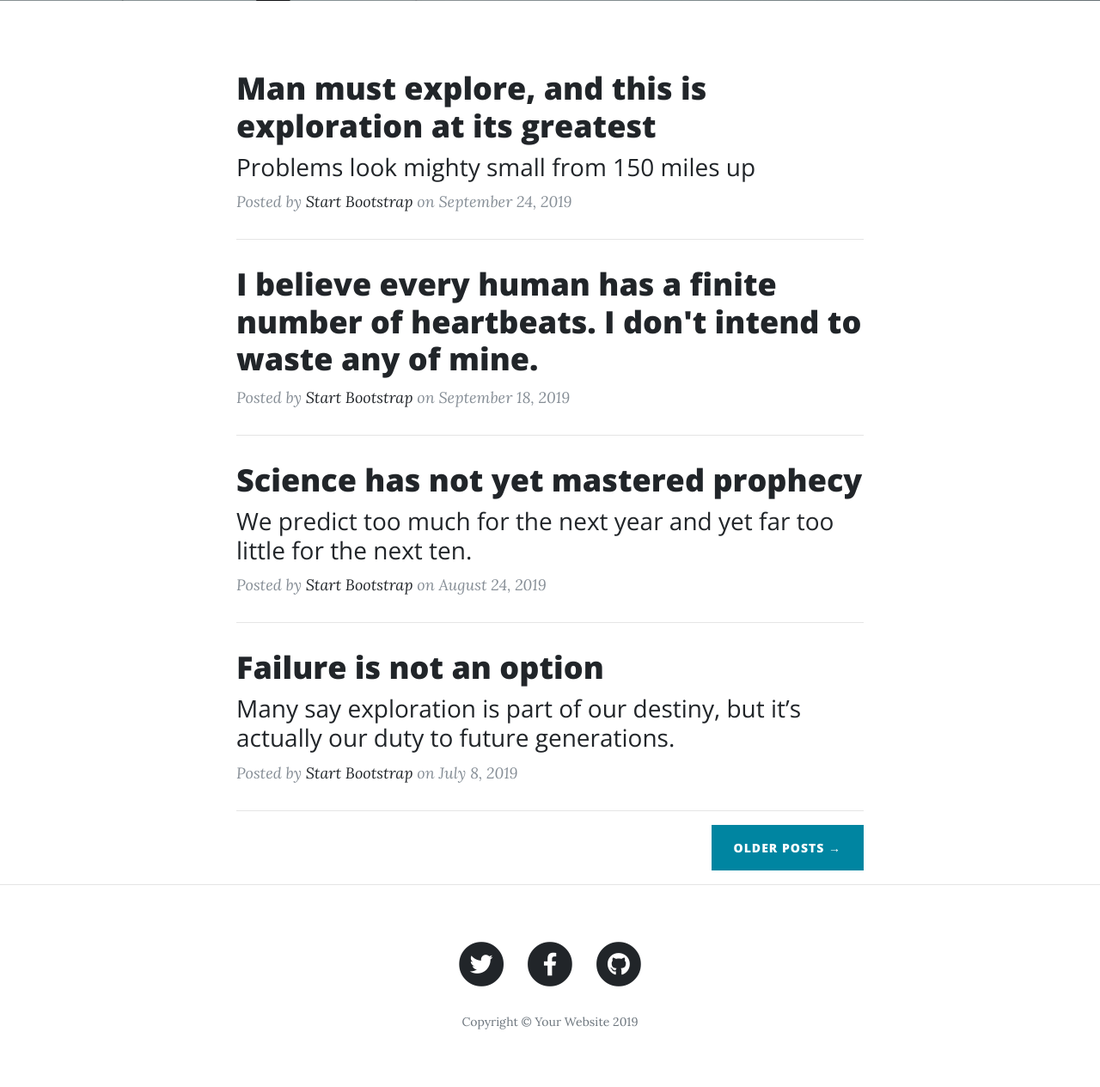
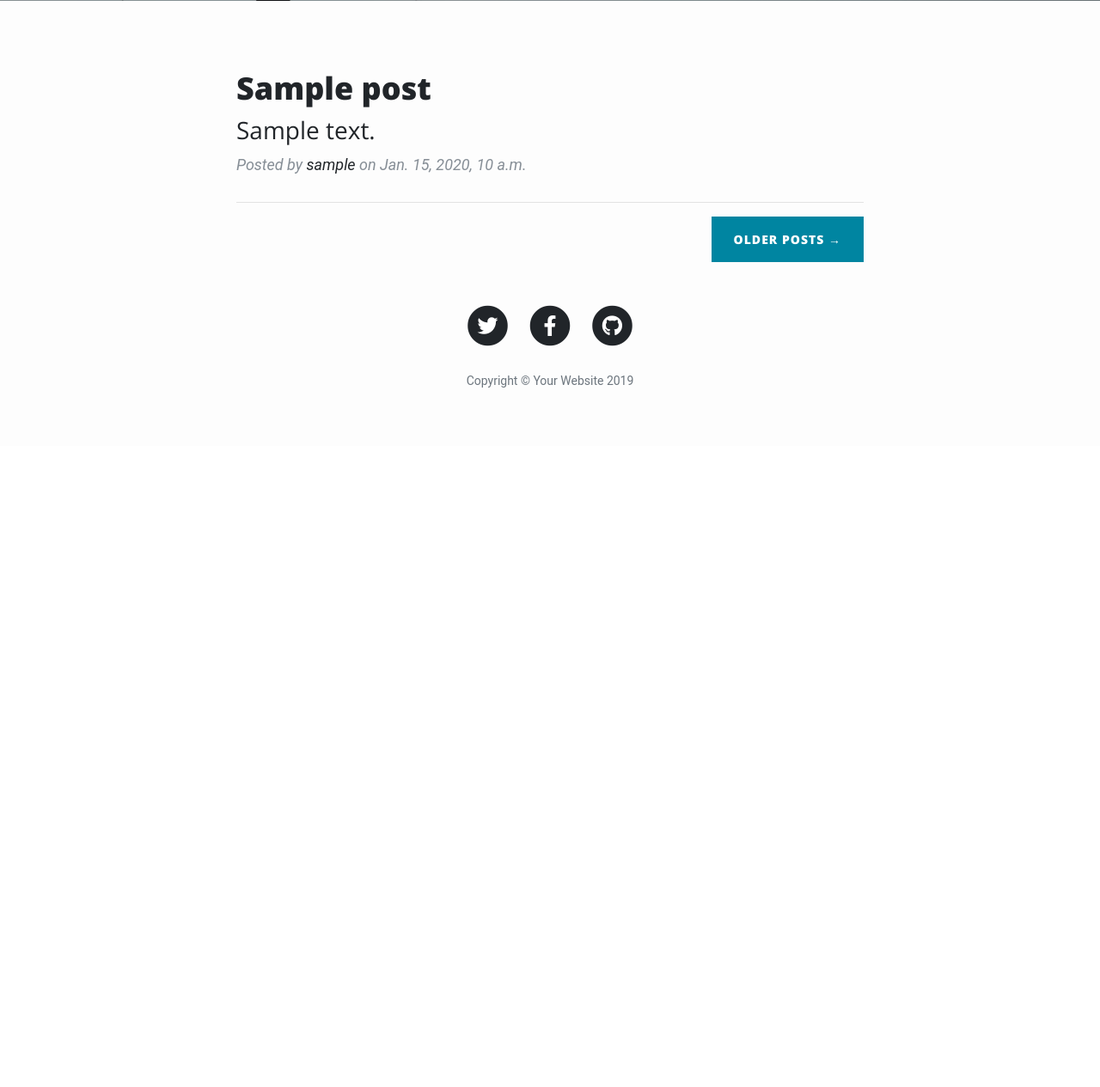
Before and after one commit to neyvis/mbs, a Django app: template my_bs_app/templates/index.html in a window 1280 px wide. Shown: the part 627-1892 px from the top of the page at 86% size. After the commit the page ends 1078 px from the top, so only its background shows below. Run offline with Django 3.2, Linux system fonts and the light colour scheme; the template is opened without the code that fills it: values that come from a table or form of the project are taken from there, others are empty; tables that the repository leaves empty hold one stand-in row (values such as "Sample post"); some libraries are stand-ins or nearby versions.

Commit message:
Adding a Post views

```diff
--- a/my_bs_app/admin.py
+++ b/my_bs_app/admin.py
@@ -7,6 +7,7 @@ class PostAdmin(admin.ModelAdmin):
     list_display = ('title', 'status', 'created_on')
     list_filter = ("status",)
     search_fields = ['title', 'content']
+    prepopulated_fields = {'slug': ('title',)}
 
 
 admin.site.register(Post, PostAdmin)
--- a/my_bs_app/models.py
+++ b/my_bs_app/models.py
@@ -9,8 +9,8 @@ STATUS = (
 
 class Post(models.Model):
     title = models.CharField(max_length=50)
-    author = models.OneToOneField(User, on_delete=models.CASCADE)
-    #slug = models.SlugField(max_length=200, unique=True)
+    author = models.ForeignKey(User, on_delete=models.CASCADE)
+    slug = models.SlugField(max_length=200, unique=True)
     created_on = models.DateTimeField(auto_now_add=True)
     updated_on = models.DateTimeField(auto_now=True)
     image = models.ImageField()
--- a/my_bs_app/templates/index.html
+++ b/my_bs_app/templates/index.html
@@ -1,3 +1,5 @@
+
+
 {%  load static %}
 
 <!DOCTYPE html>
@@ -54,6 +56,27 @@
     </div>
   </nav>
 
+
+
+  <!-- Main Content -->
+
+  {% block content %}
+  <style>
+      body {
+          font-family: "Roboto", sans-serif;
+          font-size: 18px;
+          background-color: #fdfdfd;
+      }
+
+      .head_text {
+          color: white;
+      }
+
+      .card {
+          box-shadow: 0 16px 48px #E3E7EB;
+      }
+  </style>
+
   <!-- Page Header -->
 
   <header class="masthead">
@@ -70,62 +93,24 @@
     </div>
   </header>
 
-  <!-- Main Content -->
   <div class="container">
     <div class="row">
       <div class="col-lg-8 col-md-10 mx-auto">
+        {% for post in post_list %}
         <div class="post-preview">
-          <a href="post.html">
+          <a href="{% url 'post_detail' post.slug  %}" >
             <h2 class="post-title">
-              Man must explore, and this is exploration at its greatest
+              {{ post.title }}
             </h2>
             <h3 class="post-subtitle">
-              Problems look mighty small from 150 miles up
+              {{post.content|slice:":200" }}
             </h3>
           </a>
           <p class="post-meta">Posted by
-            <a href="#">Start Bootstrap</a>
-            on September 24, 2019</p>
+            <a href="#">{{ post.author }}</a>
+            on {{ post.created_on}}</p>
         </div>
-        <hr>
-        <div class="post-preview">
-          <a href="post.html">
-            <h2 class="post-title">
-              I believe every human has a finite number of heartbeats. I don't intend to waste any of mine.
-            </h2>
-          </a>
-          <p class="post-meta">Posted by
-            <a href="#">Start Bootstrap</a>
-            on September 18, 2019</p>
-        </div>
-        <hr>
-        <div class="post-preview">
-          <a href="post.html">
-            <h2 class="post-title">
-              Science has not yet mastered prophecy
-            </h2>
-            <h3 class="post-subtitle">
-              We predict too much for the next year and yet far too little for the next ten.
-            </h3>
-          </a>
-          <p class="post-meta">Posted by
-            <a href="#">Start Bootstrap</a>
-            on August 24, 2019</p>
-        </div>
-        <hr>
-        <div class="post-preview">
-          <a href="post.html">
-            <h2 class="post-title">
-              Failure is not an option
-            </h2>
-            <h3 class="post-subtitle">
-              Many say exploration is part of our destiny, but it’s actually our duty to future generations.
-            </h3>
-          </a>
-          <p class="post-meta">Posted by
-            <a href="#">Start Bootstrap</a>
-            on July 8, 2019</p>
-        </div>
+        {% endfor %}
         <hr>
         <!-- Pager -->
         <div class="clearfix">
@@ -135,7 +120,10 @@
     </div>
   </div>
 
-  <hr>
+  {%endblock%}
+
+
+
 
   <!-- Footer -->
   <footer>
--- a/my_bs_app/urls.py
+++ b/my_bs_app/urls.py
@@ -3,8 +3,9 @@
 """
 from django.urls import path
 
-from .views import home
+from .views import PostDetail, PostList
 
 urlpatterns = [
-    path("", home, name='home'),
+    path('', PostList.as_view(), name='home'),
+    path('<slug:slug>/', PostDetail.as_view(), name='post_detail'),
 ]
--- a/my_bs_project/urls.py
+++ b/my_bs_project/urls.py
@@ -20,6 +20,5 @@ from django.urls import path, include
 
 urlpatterns = [
     path('admin/', admin.site.urls),
-
-    path("home/", include("my_bs_app.urls")),
+    path('', include('my_bs_app.urls')),
 ]
```
Also changed, not shown: my_bs_app/templates/base.html (added, +68 -0 lines), my_bs_app/templates/post_detail.html (added, +16 -0 lines), my_bs_app/templates/sidebar.html (added, +24 -0 lines), my_bs_app/views.py (+8 -3 lines).
